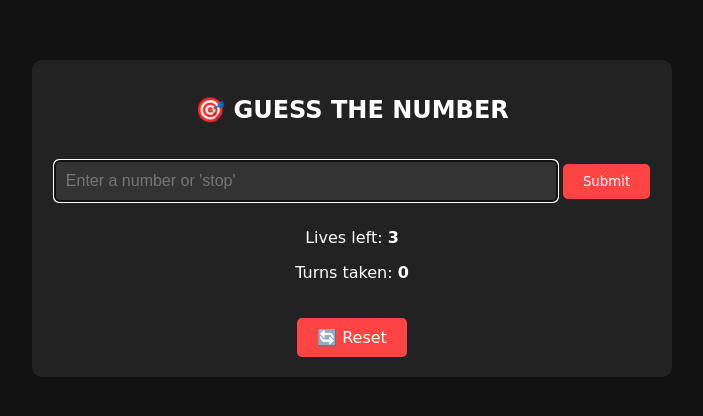
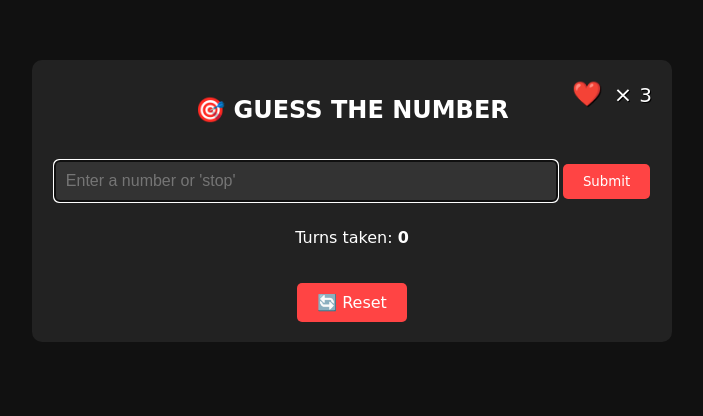
Before and after one commit to iosonobossof2022-netizen/gues-the-number-web1, a Flask app: page / in a window 1280 px wide. Shown: the top 416 px of the page, without its empty margins (288-991 px from the left). Run offline with Flask 3, Linux system fonts and the light colour scheme.

Commit message:
added hearths

```diff
--- a/app.py
+++ b/app.py
@@ -49,13 +49,15 @@ def index():
 def win():
     turns = session.get('turns', 0)
     number = session.get('random_num', '?')
-    return render_template("win.html", turns=turns, number=number)
+    lives = session.get('lives', 0)
+    return render_template("win.html", turns=turns, number=number, lives=lives)
 
 @app.route("/game-over")
 def game_over():
     number = session.get('random_num', '?')
     turns = session.get('turns', 0)
-    return render_template("game_over.html", number=number, turns=turns)
+    lives = session.get('lives', 0)
+    return render_template("game_over.html", number=number, turns=turns, lives=lives)
 
 @app.route("/reset")
 def reset():
--- a/static/style.css
+++ b/static/style.css
@@ -13,6 +13,7 @@ body {
   background-color: #222;
   border-radius: 10px;
   text-align: center;
+  position: relative;
 }
 
 .pixel-text {
@@ -43,3 +44,23 @@ button, .reset-button {
   margin-top: 20px;
   cursor: pointer;
 }
+
+#lives-display {
+  position: absolute;
+  top: 20px;
+  right: 20px;
+  font-size: 22px;
+  color: #fff;
+  font-family: 'Press Start 2P', cursive;
+  text-shadow: 1px 1px #000;
+  z-index: 10;
+}
+
+.heart {
+  font-size: 24px;
+  margin-right: 5px;
+}
+
+.count {
+  font-size: 20px;
+}
--- /dev/null
+++ b/templates/_lives_display.html
@@ -0,0 +1,3 @@
+<div id="lives-display">
+    <span class="heart">❤️</span> × <span class="count">{{ lives }}</span>
+</div>
--- a/templates/game_over.html
+++ b/templates/game_over.html
@@ -7,6 +7,8 @@
 </head>
 <body>
     <div id="game-container">
+        {% include '_lives_display.html' %}
+
         <h1 class="pixel-text">💀 GAME OVER</h1>
         <p>You ran out of lives after <strong>{{ turns }}</strong> turns.</p>
         <p>The number was <strong>{{ number }}</strong>.</p>
--- a/templates/index.html
+++ b/templates/index.html
@@ -7,6 +7,8 @@
 </head>
 <body>
     <div id="game-container">
+        {% include '_lives_display.html' %}
+
         <h1 class="pixel-text">🎯 GUESS THE NUMBER</h1>
         <p>{{ feedback }}</p>
 
@@ -15,9 +17,7 @@
             <button type="submit">Submit</button>
         </form>
 
-        <p>Lives left: <strong>{{ lives }}</strong></p>
         <p>Turns taken: <strong>{{ turns }}</strong></p>
-
         <a href="/reset" class="reset-button">🔄 Reset</a>
     </div>
 </body>
--- a/templates/win.html
+++ b/templates/win.html
@@ -7,6 +7,8 @@
 </head>
 <body>
     <div id="game-container">
+        {% include '_lives_display.html' %}
+
         <h1 class="pixel-text">🎉 YOU WIN!</h1>
         <p>You guessed the number <strong>{{ number }}</strong> in <strong>{{ turns }}</strong> turns.</p>
 
```
